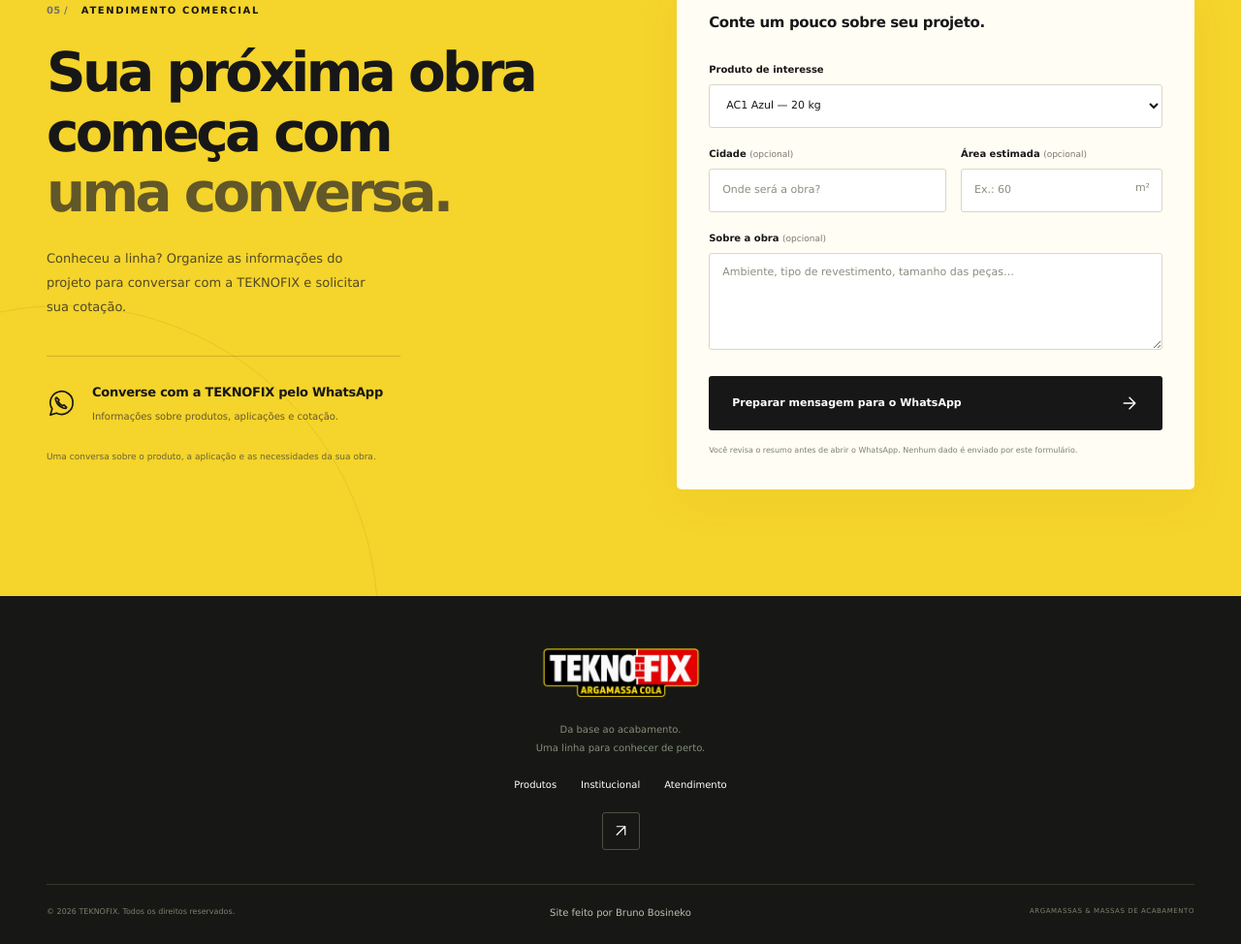
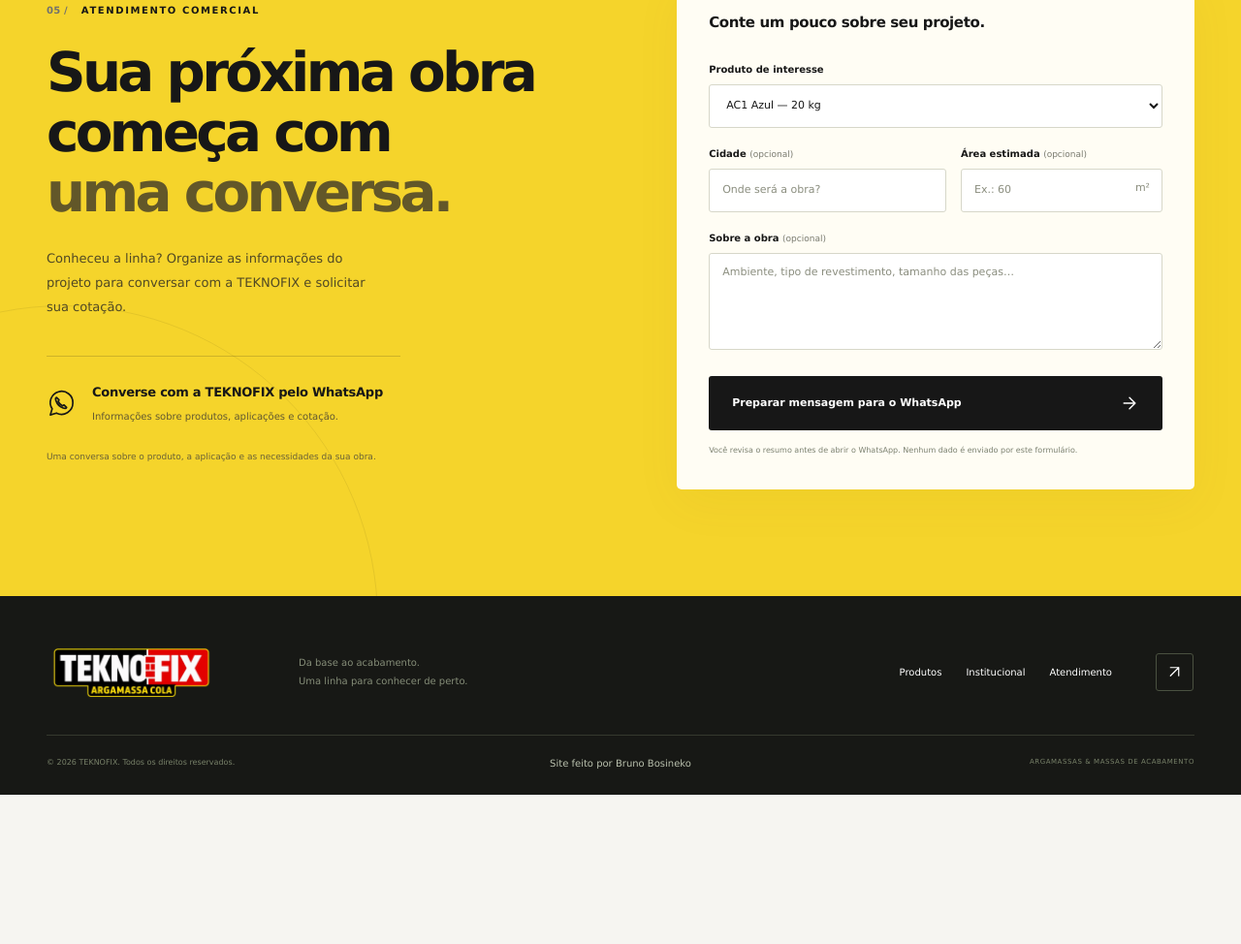
Before and after one commit to brunoxsdkl/massas-prontas, a website with bundled scripts: page public/index.html in a window 1280 px wide. Shown: the part 4585-5559 px from the top of the page at 97% size. After the commit the page ends 5405 px from the top, so only its background shows below. Built offline with nearby package versions, Linux system fonts and the light colour scheme.

Commit message:
Restore compact original footer layout

```diff
--- a/public/styles.css
+++ b/public/styles.css
@@ -297,9 +297,6 @@
 /* Compact mobile layout with the same automatic banner experience. */
 @media(max-width:760px){.hero-slide-stack .hero-layout{padding-top:26px;padding-bottom:26px}.hero-slide-stack h1,.hero-slide-title{font-size:clamp(36px,8.2vw,48px);margin-top:20px;margin-bottom:22px;line-height:1.09}.hero-slide-stack .hero-description{font-size:12px;line-height:1.8}.hero-slide-stack .hero-actions{margin-top:23px;gap:15px}.hero-slide-stack .hero-visual{min-height:340px;aspect-ratio:auto;width:min(100%,390px);margin-top:22px}.hero-ready-features{margin-top:16px;font-size:11px;gap:5px}.hero-ready-note{font-size:10px;margin-top:12px}.hero-slide[hidden]{transform:translateX(12px)}}
 @media(prefers-reduced-motion:reduce){.hero-slide,.hero-slide[hidden]{transition:none;transform:none}}
-.footer-main{display:flex;flex-direction:column;align-items:center;text-align:center;gap:20px}
-.footer-main .footer-brand{margin-inline:auto}
-.footer-main nav{justify-content:center;flex-wrap:wrap}
 .footer-bottom{display:grid;grid-template-columns:minmax(0,1fr) auto minmax(0,1fr)}
 .footer-credit{text-align:center;color:#bac1ae;font-size:10px}
 .footer-bottom>span:last-child{text-align:right}
```
